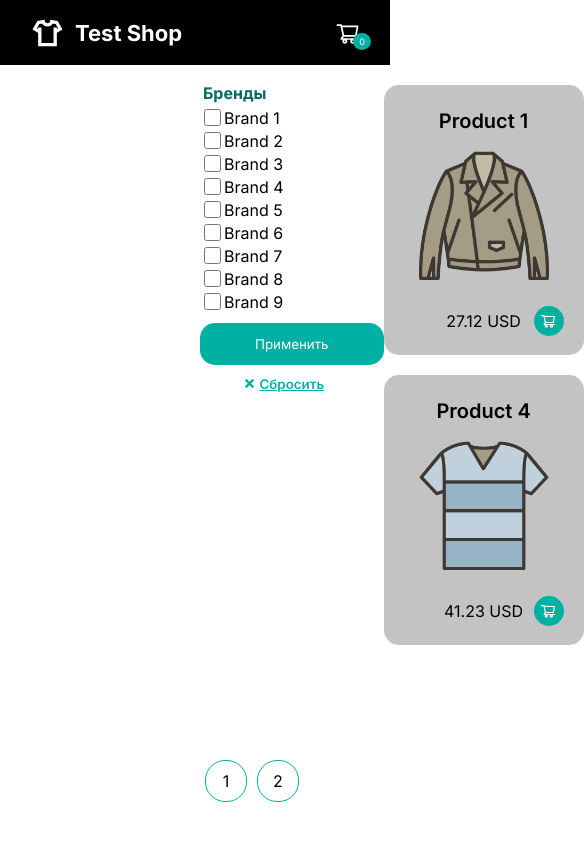
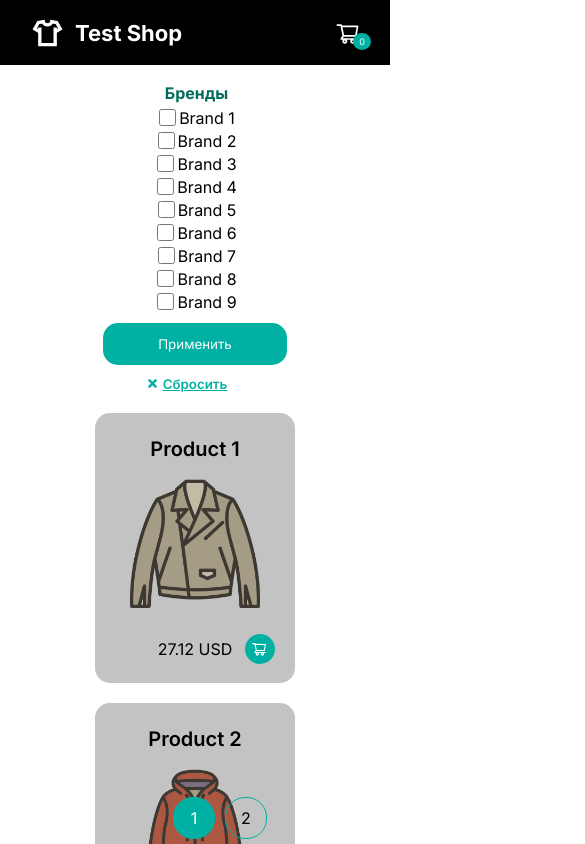
Before and after one commit to finndied/test-shop, a React (Create React App) app: page / in a window 390 px wide. Shown: the top 844 px of the page, 585 px wide, since content can reach past the window. Built offline with nearby package versions, Linux system fonts and the light colour scheme; the HTML template or start-up script is replaced by a standard one.

Commit message:
made mobile adaptive

```diff
--- a/src/components/BrandFilter/BrandFilter.module.scss
+++ b/src/components/BrandFilter/BrandFilter.module.scss
@@ -1,4 +1,5 @@
 .brandFilter {
+	margin-top: 20px;
 	margin-left: 200px;
 	flex-direction: column;
 	h3 {
@@ -6,6 +7,15 @@
 		margin-left: 3px;
 		color: #036c5c;
 		font-weight: 700;
+	}
+}
+
+@media screen and (max-width: 1100px) {
+	.brandFilter {
+		display: flex;
+		justify-content: center;
+		align-items: center;
+		margin: 20px;
 	}
 }
 
--- a/src/components/Cart/Cart.module.scss
+++ b/src/components/Cart/Cart.module.scss
@@ -2,6 +2,8 @@
 	display: flex;
 	justify-content: center;
 	flex-wrap: wrap;
+	margin: 10px;
+	gap: 30px;
 }
 
 .emptyCart {
@@ -87,7 +89,6 @@
 	border-radius: 12px;
 	display: flex;
 	gap: 30px;
-	margin-top: 0%;
 	margin-left: 10%;
 	flex-direction: column;
 	justify-content: center;
@@ -118,12 +119,20 @@
 	}
 }
 
+@media screen and (max-width: 800px) {
+	.order {
+		box-shadow: 1px 5px 30px 5px rgba(0, 0, 0, 0.25), 0 10px 10px rgba(0, 0, 0, 0.22);
+		margin-bottom: 30px;
+		margin-left: 0%;
+	}
+}
+
 .modal {
 	display: flex;
 	align-items: center;
 	justify-content: center;
-	position: absolute;
-	margin: 50px auto;
+	position: fixed;
+	margin: auto auto;
 	width: 300px;
 	height: 300px;
 	border: 1px solid rgb(173, 173, 173);
--- a/src/components/ProductList/ProductList.module.scss
+++ b/src/components/ProductList/ProductList.module.scss
@@ -1,16 +1,33 @@
 .productWrapper {
 	display: flex;
 	h2 {
+		text-align: center;
 		margin: auto auto;
 		font-size: 20px;
 	}
 }
+@media screen and (max-width: 1000px) {
+	.productWrapper {
+		display: block;
+		margin: 20px;
+	}
+}
 .productList {
-	margin: 0 auto;
+	margin: 20px auto 0 auto;
 	display: grid;
 	grid-template-columns: repeat(3, 1fr);
 	grid-gap: 20px;
 }
+
+@media screen and (max-width: 1000px) {
+	.productList {
+		justify-content: center;
+		display: flex;
+		flex-wrap: wrap;
+		margin: 20px;
+	}
+}
+
 .card {
 	position: relative;
 	display: grid;
@@ -59,23 +76,29 @@
 .pagination {
 	cursor: pointer;
 	display: flex;
-	position: absolute;
-	left: 50%;
-	bottom: 5%;
+	justify-content: center;
+	align-items: center;
+	position: fixed;
+	bottom: 5px;
+	width: 100%;
 	span {
 		display: flex;
 		align-items: center;
 		justify-content: center;
-		border: 1px solid #00b1a3;;
+		border: 1px solid #00b1a3;
 		width: 30px;
 		padding: 5px;
 		height: 30px;
 		border-radius: 20px;
 		margin-left: 10px;
 		transition: all 0.3s ease 0s;
-		&:hover{
+		&:hover {
 			color: white;
-			background-color: #00b1a3;;
+			background-color: #00b1a3;
+		}
+		&.active {
+			background-color: #00b1a3;
+			color: #fff;
 		}
 	}
 }
--- a/src/index.scss
+++ b/src/index.scss
@@ -135,6 +135,7 @@ body {
 }
 
 header {
+	// position: block;
 	background-color: #000000;
 	display: flex;
 	z-index: 100;
```
Also changed, not shown: src/App.js (+10 -1 lines).
